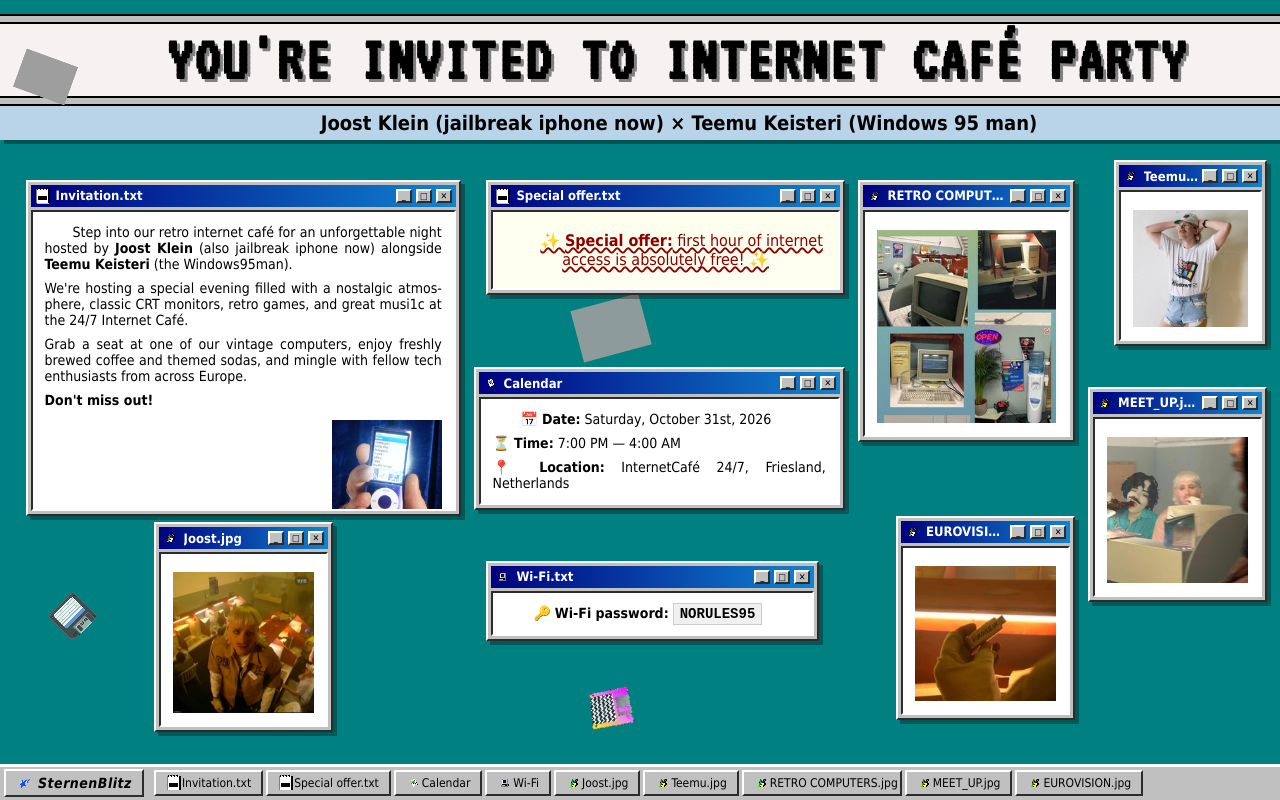
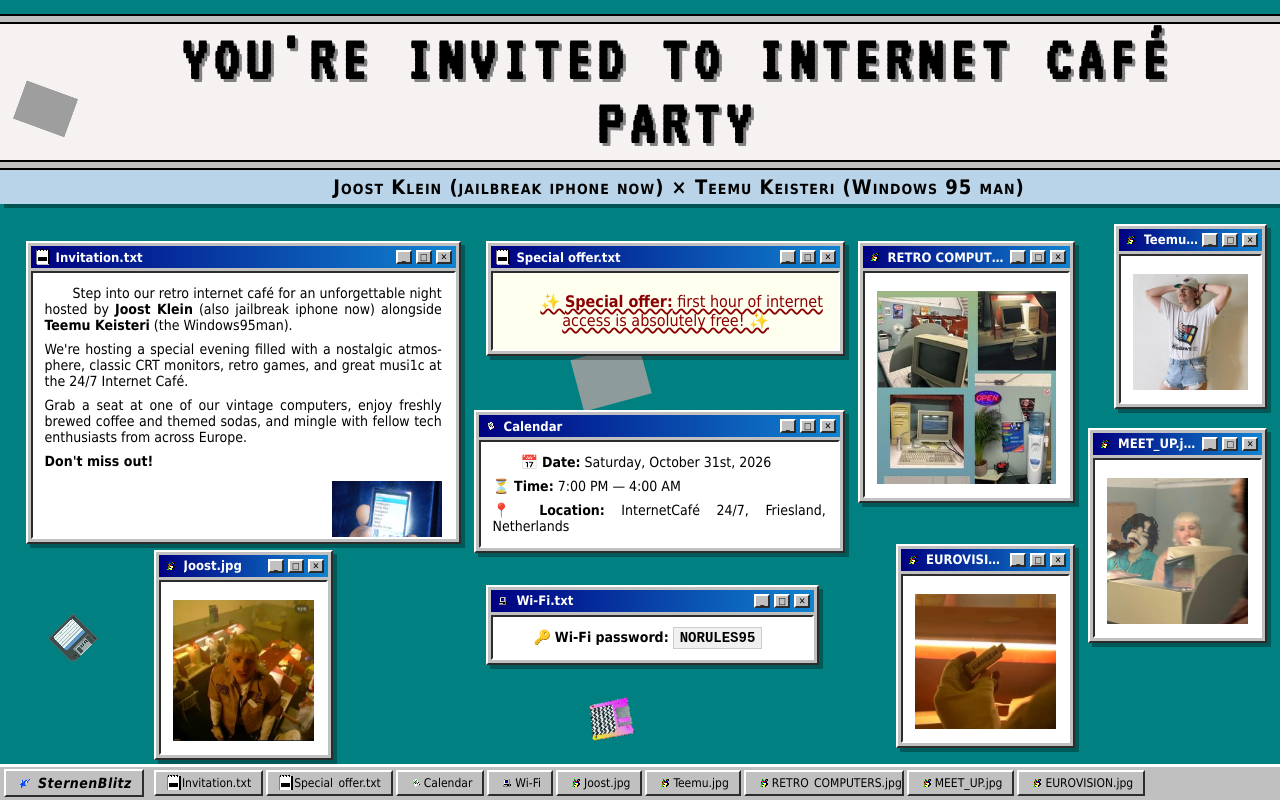
Before and after one commit to B1llyWL/InternetCafe-24-7-Party, a plain HTML site: page index.html in a window 1280 px wide. Drawn offline with Linux system fonts and the light colour scheme; grey boxes are pictures that could not be loaded.

Commit message:
Update styles.css

```diff
--- a/css/styles.css
+++ b/css/styles.css
@@ -85,11 +85,15 @@
     font-family: 'VT323', monospace;
     font-size: clamp(28px, 5vw, 64px);
     color: #000;
-    letter-spacing: 2px;
+    letter-spacing: 0.1em;
     text-shadow: 3px 3px 0 var(--win-dark);
+    text-transform:uppercase;
+    font-weight: 700;
 }
 
 .top-bar-title .subtitle {
+    font-variant-caps:small-caps;
+    letter-spacing:0.05em;
     font-size: 20px;
     color: #000;
     font-weight: bold;
@@ -227,6 +231,7 @@
     max-width: 160px;
     overflow: hidden;
     text-overflow: ellipsis;
+    word-spacing:2px;
 }
 
 .taskbar-item.active {
```
